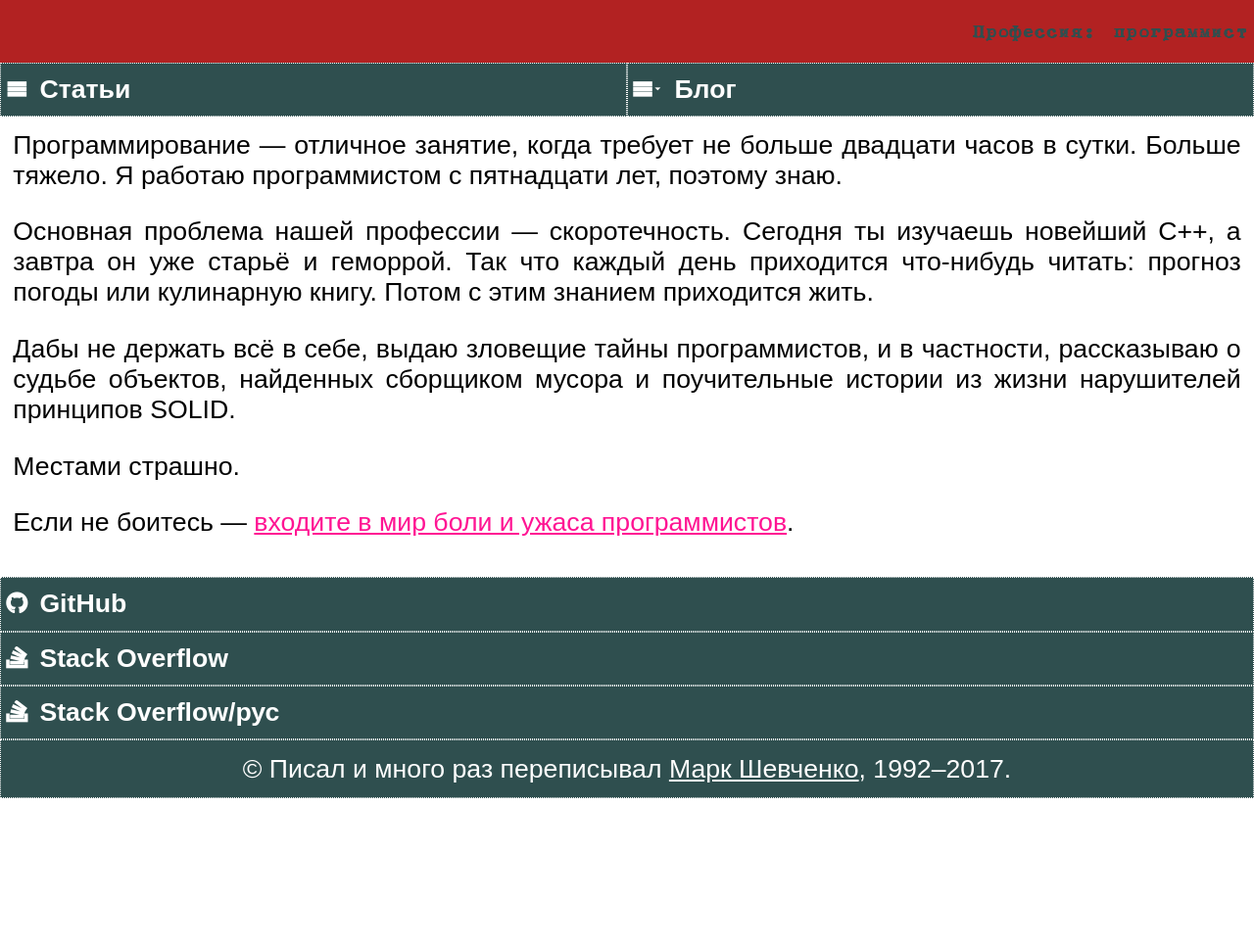
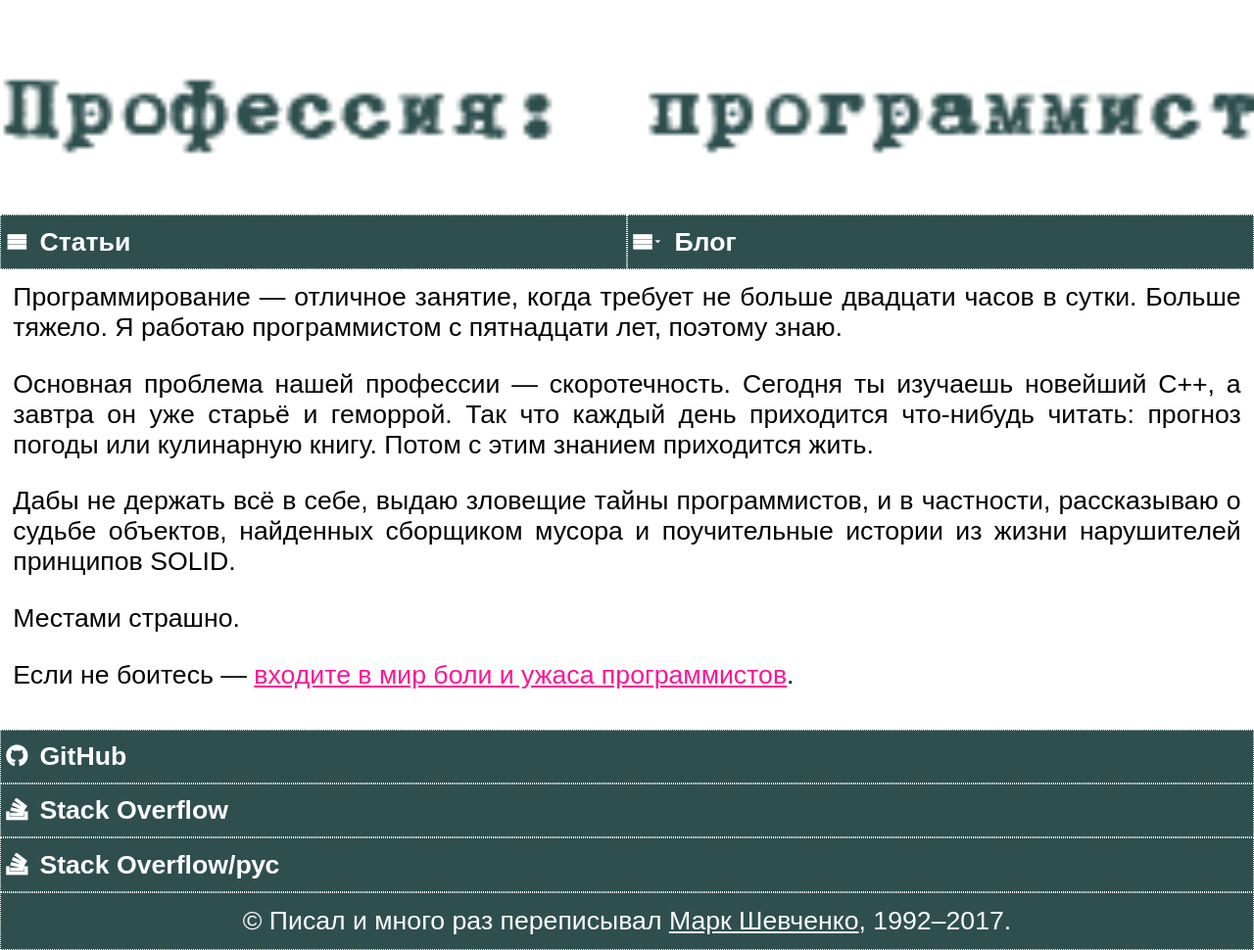
Before and after one commit to markshevchenko/markshevchenko.github.io, a Jekyll site: the page built from index.md, in a window 1280 px wide. Shown: the whole page at 98% size. Built offline with Jekyll 4.4.1, drawn with Linux system fonts in a browser that asks for light colours; some web fonts are replaced; our own code applies the rules of GitHub Pages for plain Markdown files; before the commit the page ends 900 px from its top, so only the background shows below that.

Commit message:
Сварганил козырный логотипчик.

```diff
--- a/assets/css/main.css
+++ b/assets/css/main.css
@@ -32,23 +32,6 @@
 
   -ms-grid-column: 1;
   -ms-grid-row: 1;
-
-  font-size: 66.7%;
-  font-style: italic;
-  text-align: justify;
-  color: white;
-  background-color: firebrick;
-  padding: 8px;
-}
-
-header a,
-header a:visited {
-  color: white;
-}
-
-#home {
-  float: right;
-  margin: 0 0 0 8px;
 }
 
 #home img {
@@ -321,10 +304,6 @@
     -ms-grid-row: 1;
   }
 
-  #home {
-    margin: 0;
-  }
-
   #home img {
     width: 280px;
   }
@@ -335,7 +314,6 @@
 
     -ms-grid-column: 3;
     -ms-grid-row: 3;
-
   }
 
   #menu > ul {
```
Also changed, not shown: 1 other file.
